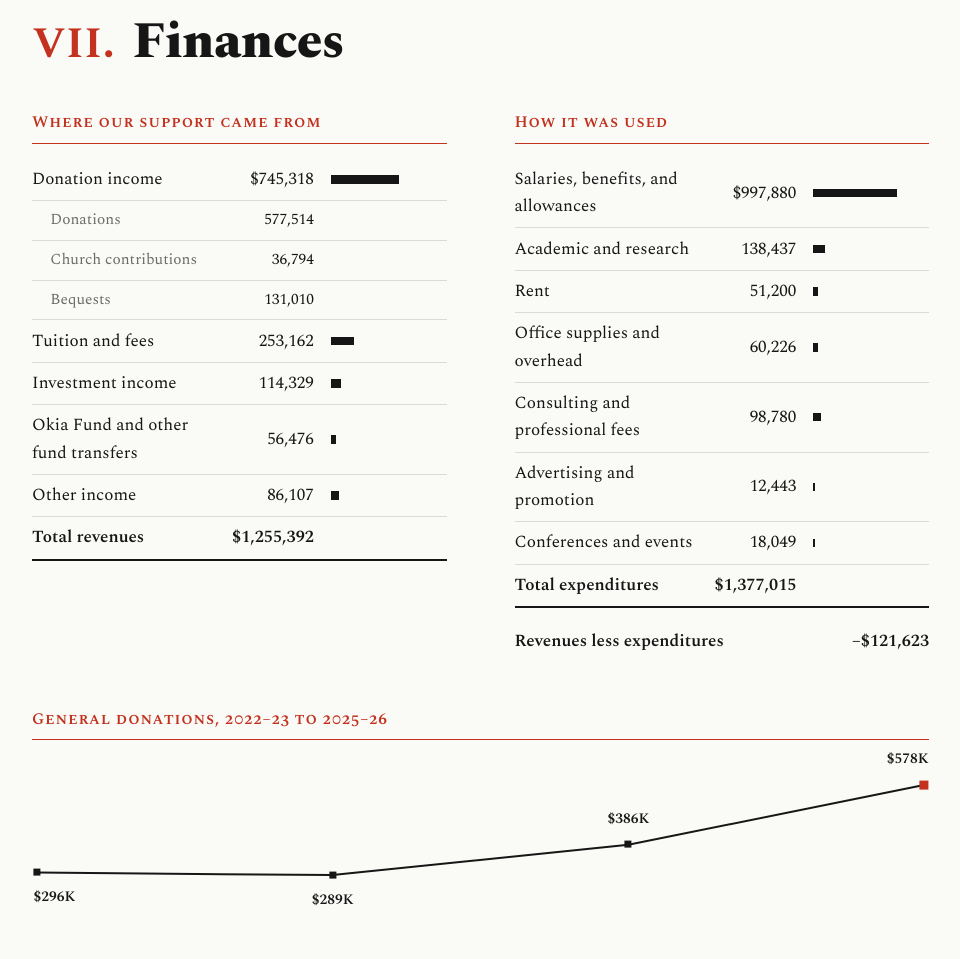
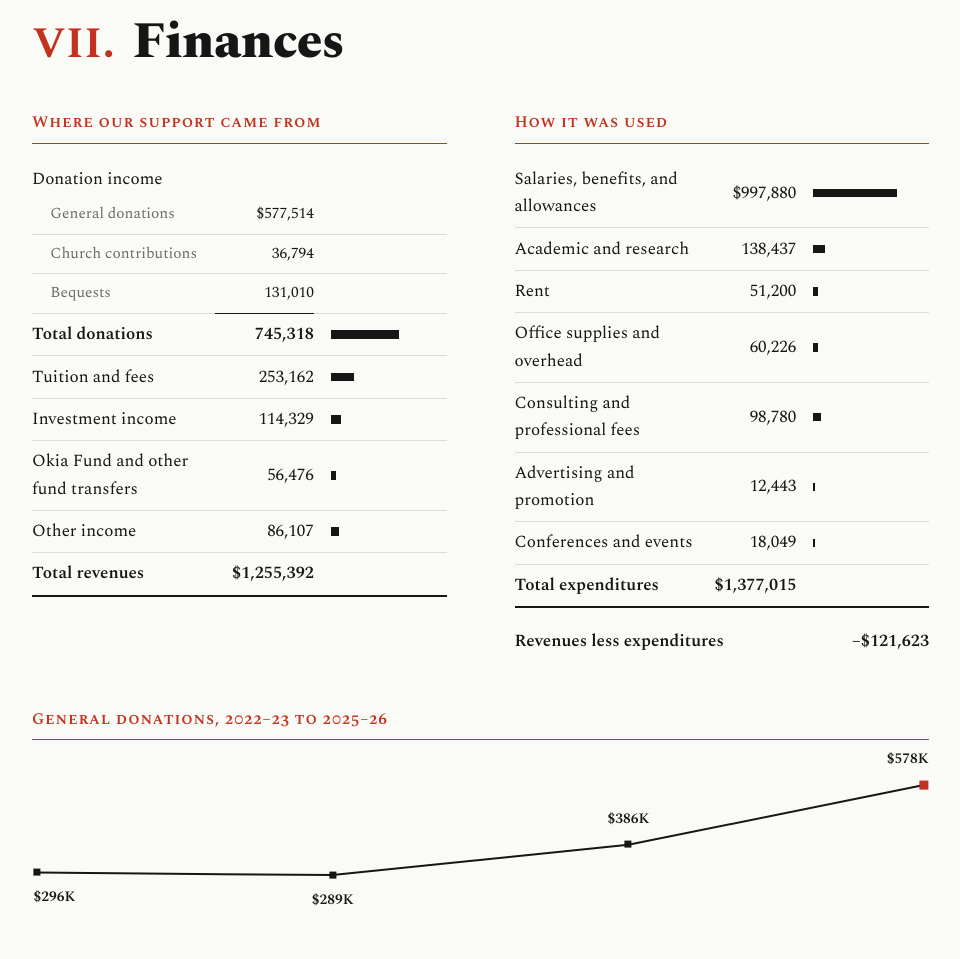
Before and after one commit to ics-communications/supporters, a plain HTML site: page 26-impact/index.html in a window 1280 px wide. Shown: the part 10446-11405 px from the top of the page, without its empty margins (287-1247 px from the left). Drawn offline with Linux system fonts and the light colour scheme.

Commit message:
Impact report finances: present donations the way the accounts do (per Harley Dekker)
"Donation income" is now a heading without a figure, followed by General donations, Church contributions
and Bequests, a rule under the last component, and a Total donations subtotal ($745,318) carrying the
share bar. Applied to the summary table and the Annual Report detail table. Figures unchanged; Harley
confirmed them on 2026-11-19 after the Board approved the draft statements.

Co-Authored-By: Claude Opus 5.5 <noreply@anthropic.com>
Claude-Session: https://claude.ai/code/session_017mN8rdFMYMdiSqpL2LWGMy

```diff
--- a/26-impact/index.html
+++ b/26-impact/index.html
@@ -293,6 +293,10 @@
   .fin td.prev { color: var(--grey); }
   .fin tr.sub th { padding-left: 1.2em; font-size: .9em; color: var(--grey); }
   .fin tr.sub td { font-size: .9em; }
+  /* Accounts layout: category heading without a figure, indented components, a ruled subtotal */
+  .fin tr.head th { border-bottom: 0; padding-bottom: .1rem; }
+  .fin tr.subtotal th, .fin tr.subtotal td.amt { font-weight: 600; }
+  .fin tr.sub:has(+ tr.subtotal) td.amt { border-bottom-color: var(--ink); }
   .fin tr.group th { font-family: "Spectral SC", serif; letter-spacing: .05em; font-weight: 600; padding-top: 1.2rem; }
   #position .fin-notes { margin-top: 0; }
   @media (max-width: 40rem) { .fin td.share, .fin thead th.share { display: none; } }
@@ -520,6 +524,7 @@
     .fin .sbar { height: .7rem; }
     .fin tr.sub th, .fin tr.sub td { padding-top: .2rem; padding-bottom: .2rem; }
     .fin tr.group th { padding-top: 1.6rem; }
+    .fin tr.head th { padding-top: 0; padding-bottom: 0; }
     .fin thead th { font-size: .9rem; padding-bottom: .4rem; }
     .fin .net { font-size: 1.1rem; margin-top: 1.2rem; }
     #finances .fin { flex: 0 1 auto; margin-top: 1.3rem; }
@@ -840,10 +845,11 @@
           <h3 id="rev-h">Where our support came from</h3>
           <table aria-labelledby="rev-h">
             <tbody>
-              <tr><th scope="row">Donation income</th><td class="amt">$745,318</td><td class="share"><span class="sbar" style="--p:59" title="59% of revenue"></span></td></tr>
-              <tr class="sub"><th scope="row">Donations</th><td class="amt">577,514</td><td class="share"></td></tr>
+              <tr class="head"><th scope="rowgroup" colspan="3">Donation income</th></tr>
+              <tr class="sub"><th scope="row">General donations</th><td class="amt">$577,514</td><td class="share"></td></tr>
               <tr class="sub"><th scope="row">Church contributions</th><td class="amt">36,794</td><td class="share"></td></tr>
               <tr class="sub"><th scope="row">Bequests</th><td class="amt">131,010</td><td class="share"></td></tr>
+              <tr class="subtotal"><th scope="row">Total donations</th><td class="amt">745,318</td><td class="share"><span class="sbar" style="--p:59" title="59% of revenue"></span></td></tr>
               <tr><th scope="row">Tuition and fees</th><td class="amt">253,162</td><td class="share"><span class="sbar" style="--p:20" title="20% of revenue"></span></td></tr>
               <tr><th scope="row">Investment income</th><td class="amt">114,329</td><td class="share"><span class="sbar" style="--p:9" title="9% of revenue"></span></td></tr>
               <tr><th scope="row">Okia Fund and other fund transfers</th><td class="amt">56,476</td><td class="share"><span class="sbar" style="--p:4" title="4% of revenue"></span></td></tr>
@@ -902,10 +908,11 @@
           <table aria-labelledby="rev-h">
             <thead><tr><th scope="col">Line</th><th scope="col">2025–26</th><th scope="col">2024–25</th><th scope="col" class="share">Share</th></tr></thead>
             <tbody>
-              <tr><th scope="row">Donation income</th><td class="amt">$745,318</td><td class="amt prev">$503,832</td><td class="share"><span class="sbar" style="--p:59" title="59% of the 2025–26 total"></span></td></tr>
-              <tr class="sub"><th scope="row">Donations</th><td class="amt">577,514</td><td class="amt prev">385,626</td><td class="share"></td></tr>
+              <tr class="head"><th scope="rowgroup" colspan="4">Donation income</th></tr>
+              <tr class="sub"><th scope="row">General donations</th><td class="amt">$577,514</td><td class="amt prev">$385,626</td><td class="share"></td></tr>
               <tr class="sub"><th scope="row">Church contributions</th><td class="amt">36,794</td><td class="amt prev">61,496</td><td class="share"></td></tr>
               <tr class="sub"><th scope="row">Bequests</th><td class="amt">131,010</td><td class="amt prev">56,710</td><td class="share"></td></tr>
+              <tr class="subtotal"><th scope="row">Total donations</th><td class="amt">745,318</td><td class="amt prev">503,832</td><td class="share"><span class="sbar" style="--p:59" title="59% of the 2025–26 total"></span></td></tr>
               <tr><th scope="row">Tuition and fees</th><td class="amt">253,162</td><td class="amt prev">175,015</td><td class="share"><span class="sbar" style="--p:20" title="20% of the 2025–26 total"></span></td></tr>
               <tr><th scope="row">Investment income</th><td class="amt">114,329</td><td class="amt prev">120,373</td><td class="share"><span class="sbar" style="--p:9" title="9% of the 2025–26 total"></span></td></tr>
               <tr><th scope="row">Okia Fund and other fund transfers</th><td class="amt">56,476</td><td class="amt prev">201,688</td><td class="share"><span class="sbar" style="--p:4" title="4% of the 2025–26 total"></span></td></tr>
```
Also changed, not shown: 1 other file.
